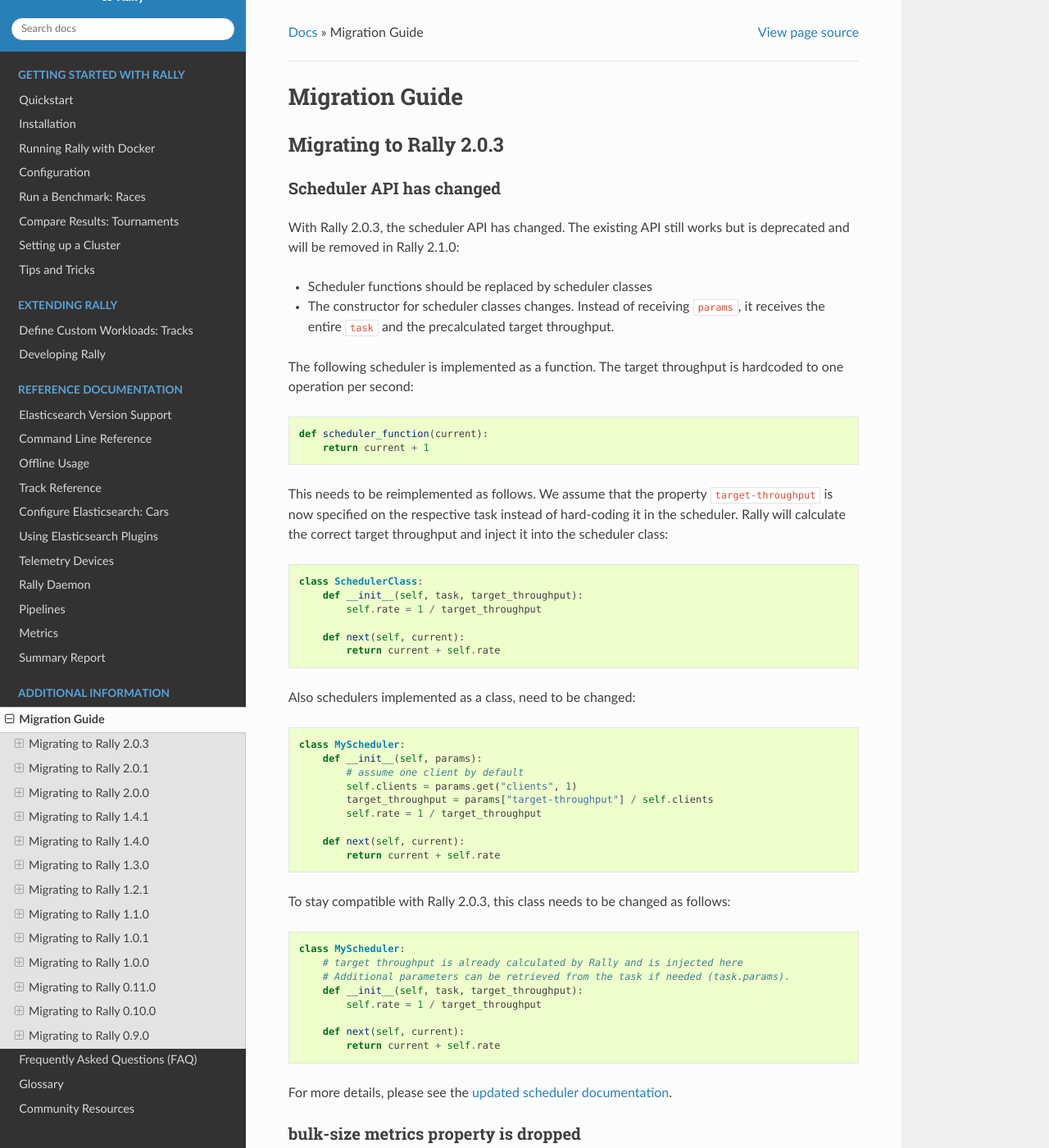
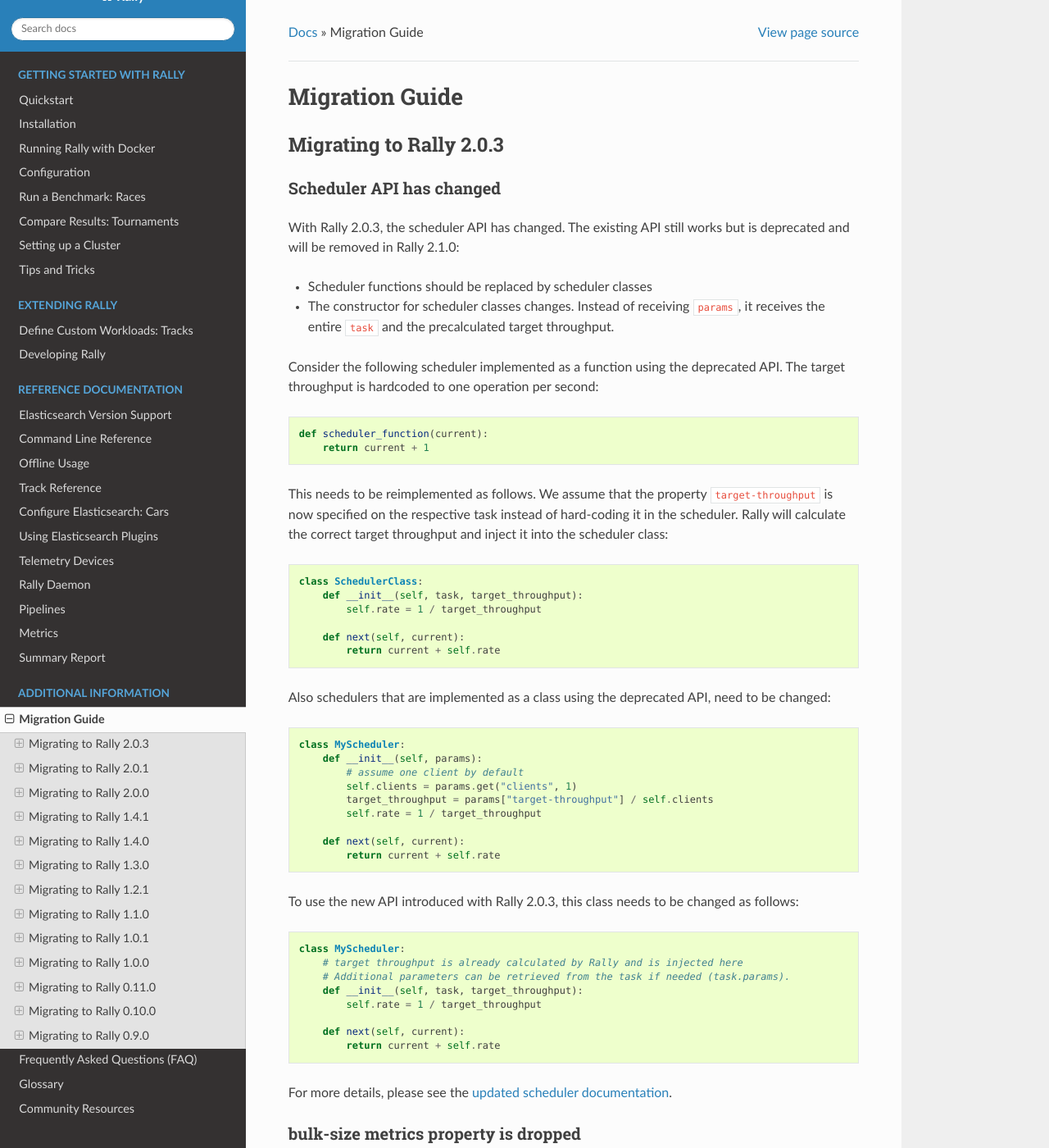
Before and after one commit to elastic/rally, a Sphinx documentation site: the page built from docs/migrate.rst, in a window 1280 px wide and 1400 px high. Shown: the whole window at 82% size. Built offline with Sphinx 7.4.7 and the Read the Docs theme 2.0.0, drawn with Linux system fonts in a browser that asks for light colours.

Commit message:
Address review comments

```diff
--- a/docs/migrate.rst
+++ b/docs/migrate.rst
@@ -12,7 +12,7 @@
 * Scheduler functions should be replaced by scheduler classes
 * The constructor for scheduler classes changes. Instead of receiving ``params``, it receives the entire ``task`` and the precalculated target throughput.
 
-The following scheduler is implemented as a function. The target throughput is hardcoded to one operation per second::
+Consider the following scheduler implemented as a function using the deprecated API. The target throughput is hardcoded to one operation per second::
 
     def scheduler_function(current):
         return current + 1
@@ -27,7 +27,7 @@
             return current + self.rate
 
 
-Also schedulers implemented as a class, need to be changed::
+Also schedulers that are implemented as a class using the deprecated API, need to be changed::
 
     class MyScheduler:
         def __init__(self, params):
@@ -39,7 +39,7 @@
         def next(self, current):
             return current + self.rate
 
-To stay compatible with Rally 2.0.3, this class needs to be changed as follows::
+To use the new API introduced with Rally 2.0.3, this class needs to be changed as follows::
 
     class MyScheduler:
         # target throughput is already calculated by Rally and is injected here
```
Also changed, not shown: 1 other file.
